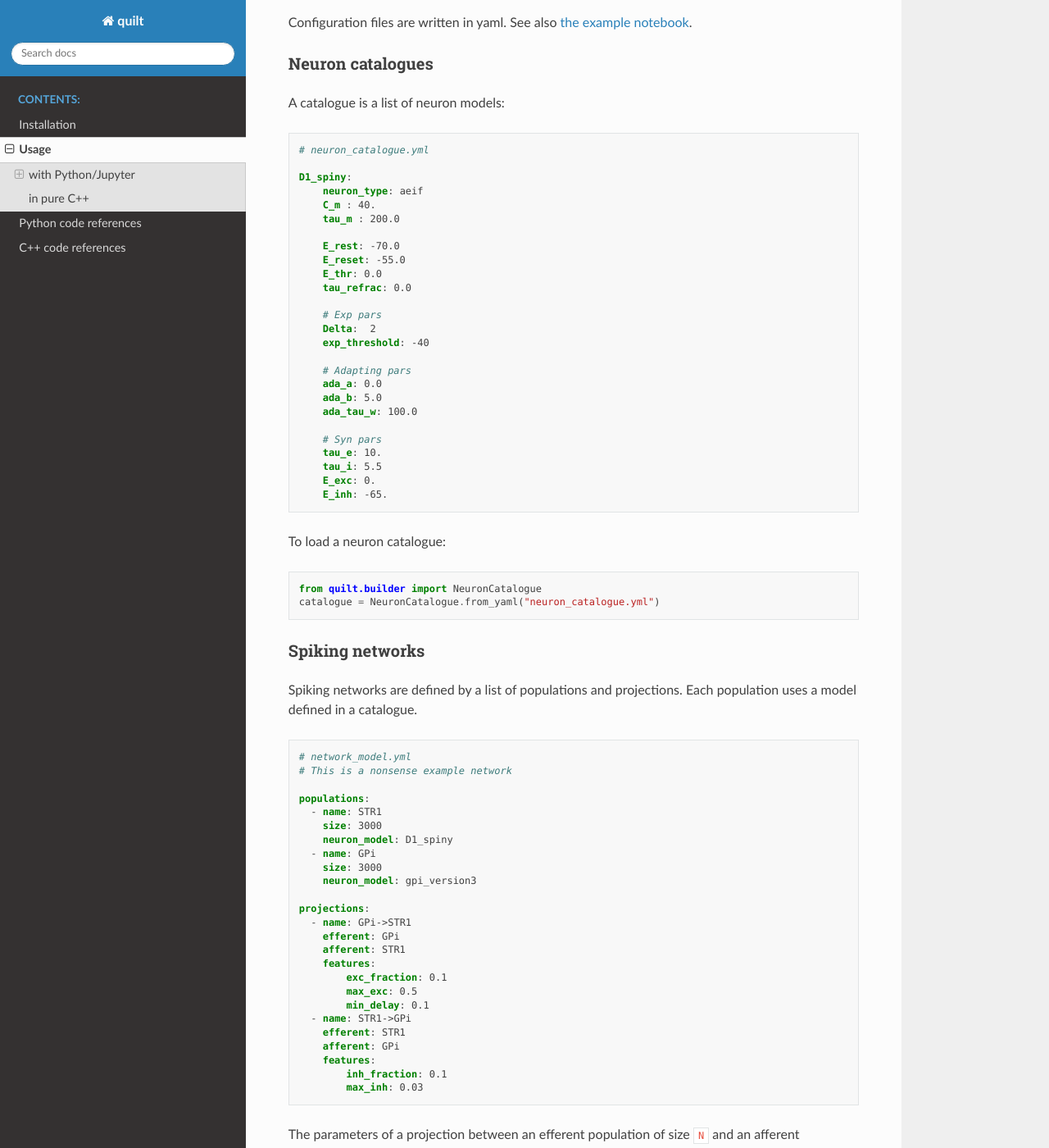
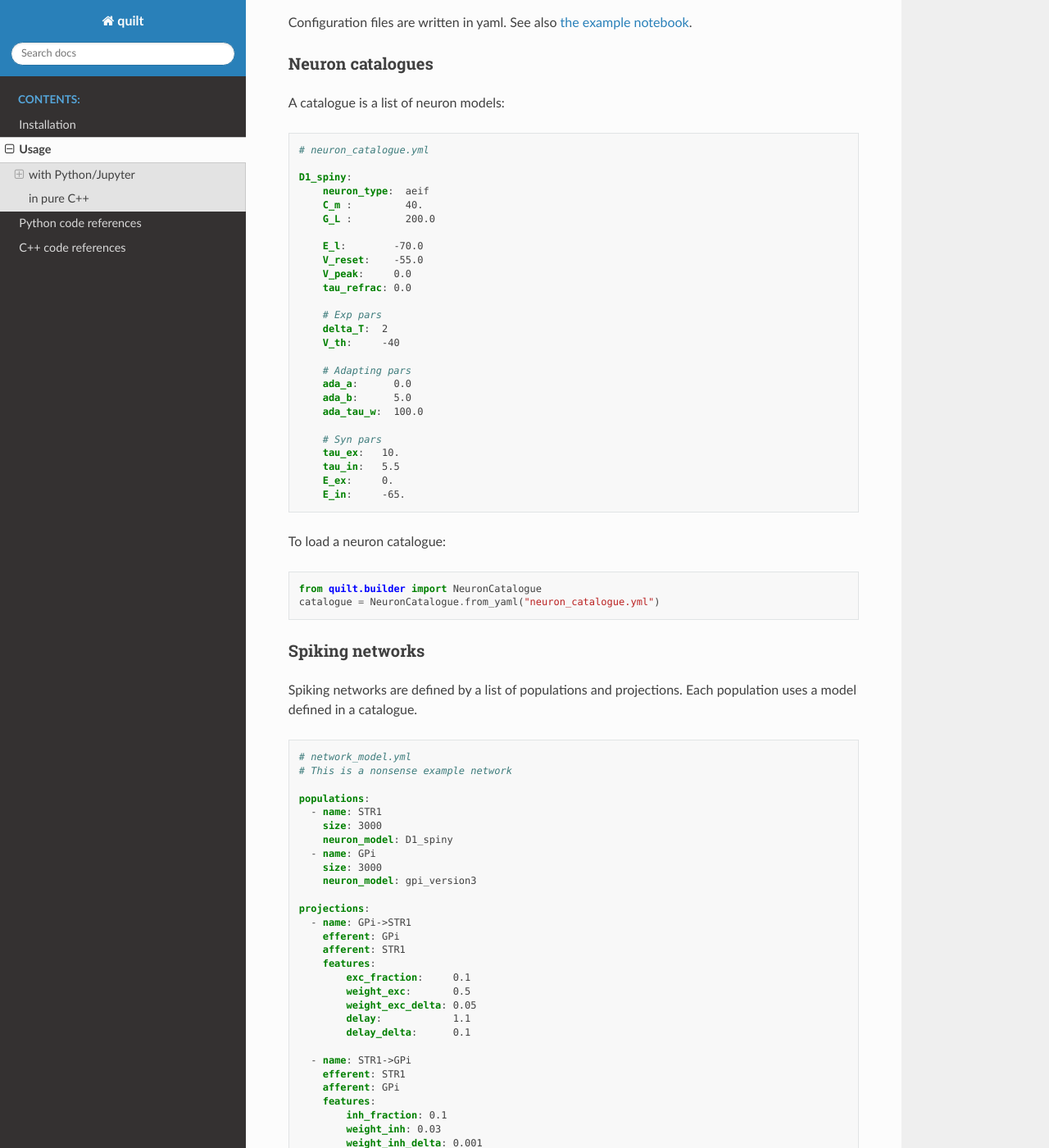
Before and after one commit to djanloo/quilt, a Sphinx documentation site: the page built from docs/usage.rst, in a window 1280 px wide and 1400 px high, scrolled down 200 px. Shown: the whole window at 82% size. Built offline with Sphinx 7.4.7 and the Read the Docs theme 2.0.0, drawn with Linux system fonts in a browser that asks for light colours.

```diff
--- a/docs/usage.rst
+++ b/docs/usage.rst
@@ -14,29 +14,29 @@
     # neuron_catalogue.yml
 
     D1_spiny:
-        neuron_type: aeif
-        C_m : 40.
-        tau_m : 200.0
+        neuron_type:  aeif
+        C_m :         40.
+        G_L :         200.0
 
-        E_rest: -70.0
-        E_reset: -55.0
-        E_thr: 0.0
+        E_l:        -70.0
+        V_reset:    -55.0
+        V_peak:     0.0
         tau_refrac: 0.0
 
         # Exp pars
-        Delta:  2
-        exp_threshold: -40
+        delta_T:  2
+        V_th:     -40
 
         # Adapting pars
-        ada_a: 0.0
-        ada_b: 5.0
-        ada_tau_w: 100.0
+        ada_a:      0.0
+        ada_b:      5.0
+        ada_tau_w:  100.0
 
         # Syn pars
-        tau_e: 10.
-        tau_i: 5.5
-        E_exc: 0.
-        E_inh: -65.
+        tau_ex:   10.
+        tau_in:   5.5
+        E_ex:     0.
+        E_in:     -65.
 
 To load a neuron catalogue:
 
@@ -69,15 +69,19 @@
         efferent: GPi
         afferent: STR1
         features:
-            exc_fraction: 0.1
-            max_exc: 0.5
-            min_delay: 0.1
+            exc_fraction:     0.1
+            weight_exc:       0.5
+            weight_exc_delta: 0.05
+            delay:            1.1
+            delay_delta:      0.1
+
       - name: STR1->GPi
         efferent: STR1
         afferent: GPi
         features:
             inh_fraction: 0.1
-            max_inh: 0.03
+            weight_inh: 0.03
+            weight_inh_delta: 0.001
 
 The parameters of a projection between an efferent population of size ``N`` and an afferent population of size ``M`` are (see `here <https://github.com/djanloo/quilt/issues/2>`_):
 
```
Also changed, not shown: 2 other files.
